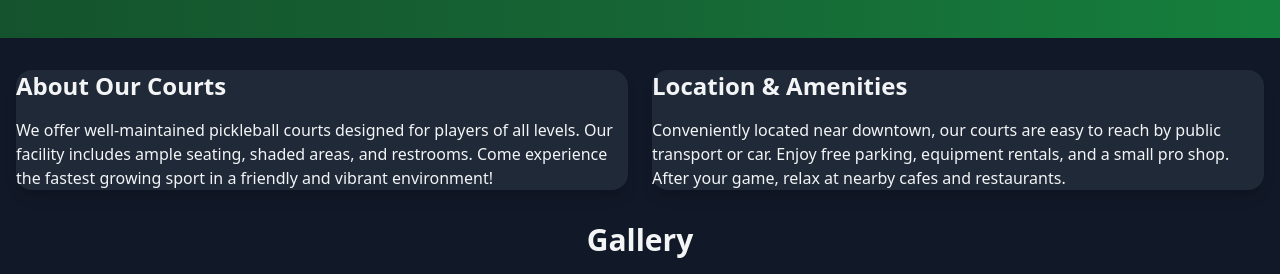
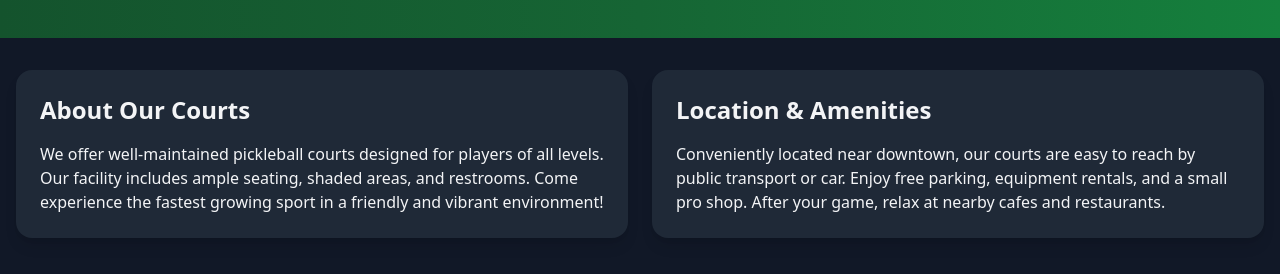
Before and after one commit to bleemus/rallyclubpickleballsite, a React (Vite) app in the folder site/: page / in a window 1280 px wide. Shown: the part 346-620 px from the top of the page. Built offline with nearby package versions, Linux system fonts and the light colour scheme.

Commit message:
better cards

```diff
--- a/site/src/components/PickleballWebsite.jsx
+++ b/site/src/components/PickleballWebsite.jsx
@@ -45,7 +45,7 @@ export default function PickleballWebsite() {
           className="grid grid-cols-1 md:grid-cols-2 gap-6"
         >
           <Card className="rounded-2xl bg-gray-800 text-gray-100 shadow-lg">
-            <CardContent>
+            <CardContent className="p-6">
               <h2 className="text-2xl font-bold mb-4">About Our Courts</h2>
               <p>
                 We offer well-maintained pickleball courts designed for players of all levels.
@@ -55,7 +55,7 @@ export default function PickleballWebsite() {
             </CardContent>
           </Card>
           <Card className="rounded-2xl bg-gray-800 text-gray-100 shadow-lg">
-            <CardContent>
+            <CardContent className="p-6">
               <h2 className="text-2xl font-bold mb-4">Location &amp; Amenities</h2>
               <p>
                 Conveniently located near downtown, our courts are easy to reach by public
```
